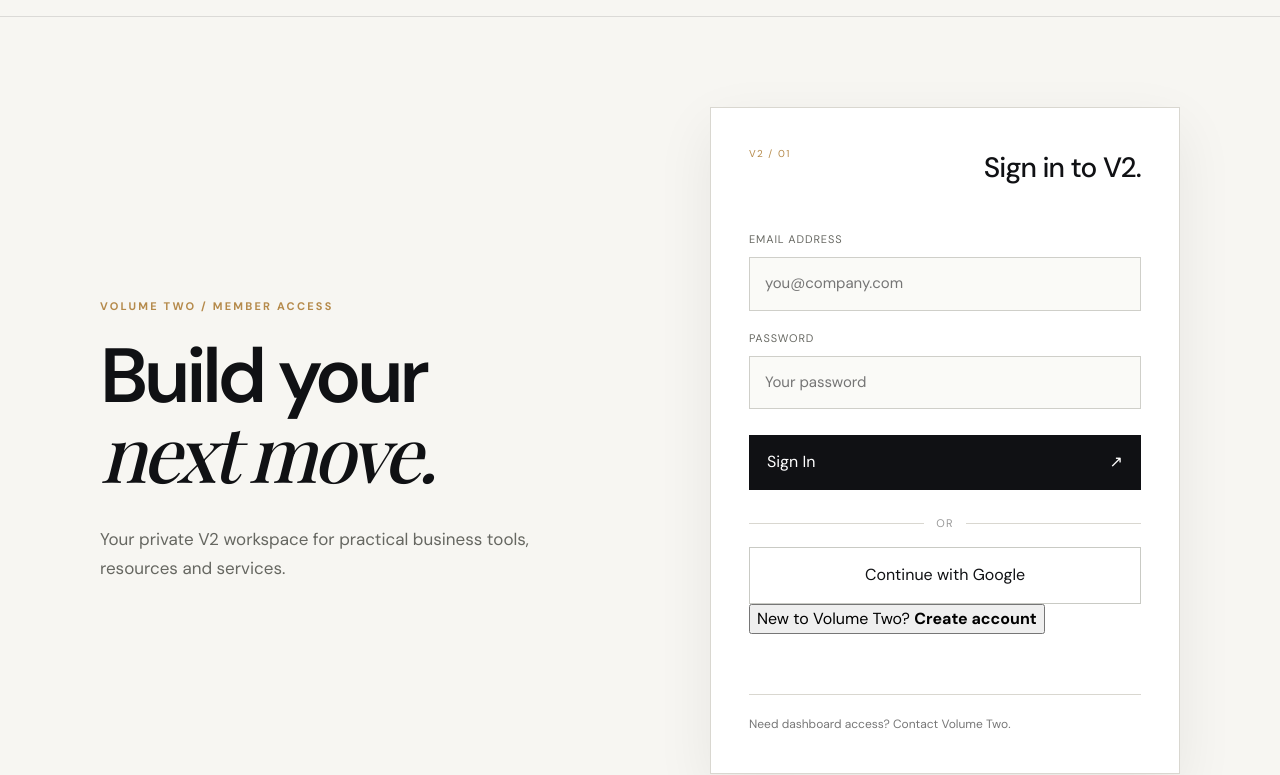
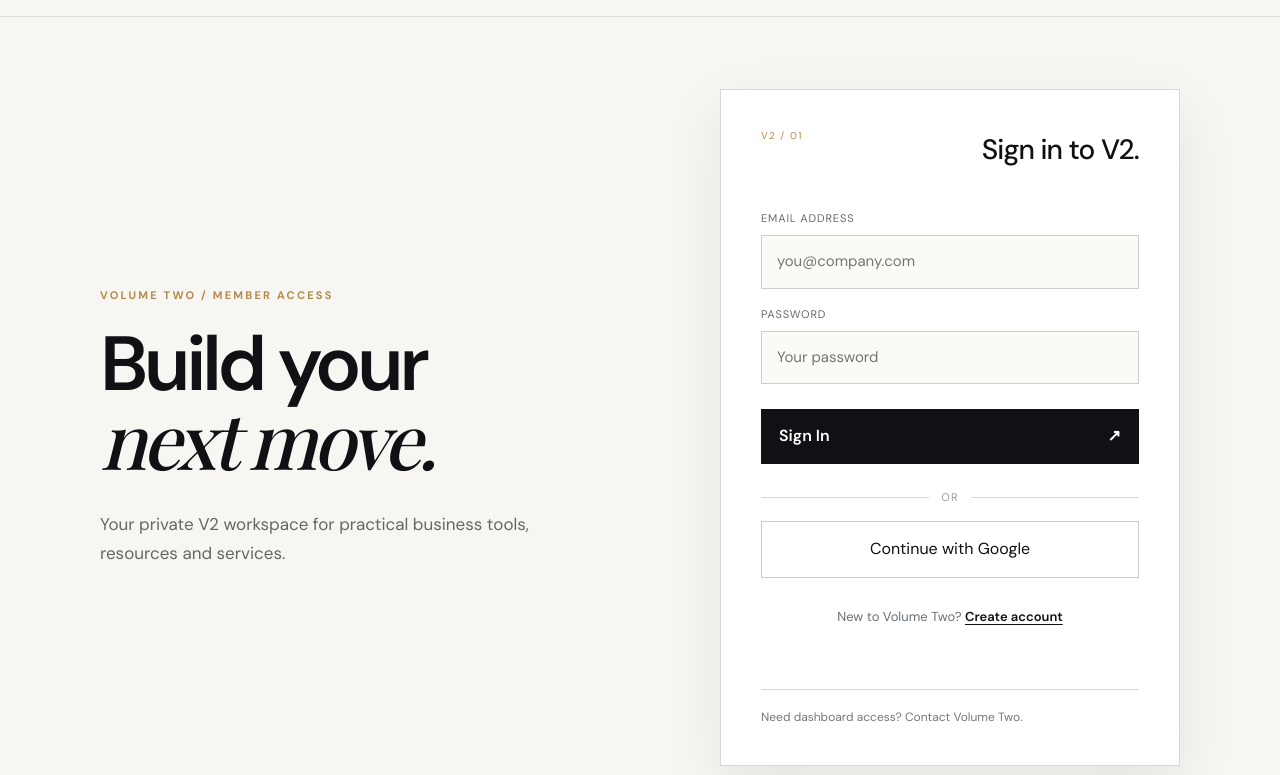
Before and after one commit to BlackSurvivalGear/VOLUMETWO, a plain HTML site: page auth.html in a window 1280 px wide. Shown: the part 65-840 px from the top of the page. Drawn offline with nearby package versions, Linux system fonts and the light colour scheme; no server answers; a web font is replaced by a local one.

Commit message:
style auth as commercial account flow

```diff
--- a/auth.css
+++ b/auth.css
@@ -1,27 +1,34 @@
 .auth-page{background:var(--paper)}
-.auth-main{min-height:calc(100vh - 170px);display:flex;align-items:center;padding:90px 4vw}
-.auth-panel{width:min(1080px,100%);margin:auto;display:grid;grid-template-columns:1fr minmax(340px,470px);gap:9vw;align-items:center}
-.auth-copy h1{font-size:clamp(48px,6vw,78px);line-height:.98;letter-spacing:-.055em;margin:0;font-weight:600}
+.auth-main{min-height:calc(100vh - 170px);display:flex;align-items:center;padding:72px 4vw}
+.auth-panel{width:min(1080px,100%);margin:auto;display:grid;grid-template-columns:1fr minmax(390px,460px);gap:8vw;align-items:center}
+.auth-copy h1{font-size:clamp(50px,6vw,78px);line-height:.96;letter-spacing:-.055em;margin:0;font-weight:600}
 .auth-copy h1 em{font-family:'Playfair Display',Georgia,serif;font-weight:500}
-.auth-copy>p:last-child{max-width:510px;color:#666761;font-size:17px;line-height:1.7;margin:30px 0 0}
-.auth-card{background:#fff;border:1px solid var(--line);padding:38px;box-shadow:0 20px 55px rgba(16,17,20,.07)}
-.auth-card-heading{display:flex;justify-content:space-between;align-items:start;gap:20px;margin-bottom:32px}
+.auth-copy>p:last-child{max-width:470px;color:#666761;font-size:17px;line-height:1.7;margin:28px 0 0}
+.auth-card{background:#fff;border:1px solid var(--line);padding:38px 40px;box-shadow:0 20px 55px rgba(16,17,20,.08)}
+.auth-card-heading{display:flex;justify-content:space-between;align-items:start;gap:20px;margin-bottom:30px}
 .auth-card-heading span{font-size:10px;letter-spacing:.15em;color:var(--gold);text-transform:uppercase}
 .auth-card h2{font-size:28px;letter-spacing:-.03em;margin:0;font-weight:500}
-.auth-card form{display:grid;gap:9px}
-.auth-card label{font-size:11px;letter-spacing:.08em;text-transform:uppercase;color:#686963;margin-top:10px}
+.auth-card form{display:grid;gap:8px}
+.auth-card label{font-size:11px;letter-spacing:.08em;text-transform:uppercase;color:#686963;margin-top:9px}
 .auth-card input{width:100%;box-sizing:border-box;border:1px solid #cfcfc9;background:#fafaf7;padding:14px 15px;font:inherit;font-size:15px;outline:none}
 .auth-card input:focus{border-color:var(--gold);box-shadow:0 0 0 2px rgba(181,138,75,.12)}
 .auth-submit,.google-button{width:100%;border:0;padding:15px 18px;font:inherit;cursor:pointer;margin-top:17px}
-.auth-submit{background:var(--ink);color:white;text-align:left;display:flex;justify-content:space-between}
-.google-button{border:1px solid #c9cac4;background:white;color:var(--ink);margin-top:0}
+.auth-submit{background:var(--ink);color:#fff;text-align:left;display:flex;justify-content:space-between;font-weight:600}
+.google-button{border:1px solid #c9cac4;background:#fff;color:var(--ink);margin-top:0}
 .auth-submit:disabled,.google-button:disabled{opacity:.55;cursor:wait}
 .auth-divider{display:flex;align-items:center;gap:12px;margin:25px 0 15px;color:#999;font-size:11px;text-transform:uppercase;letter-spacing:.12em}
 .auth-divider:before,.auth-divider:after{content:"";height:1px;background:var(--line);flex:1}
+.auth-switch{display:block;width:100%;border:0;background:none;color:#687078;font:inherit;font-size:13px;cursor:pointer;text-align:center;margin:25px 0 0;padding:4px}
+.auth-switch strong{color:var(--ink);text-decoration:underline;text-underline-offset:3px;font-weight:600}
+.auth-switch:hover strong{color:var(--gold)}
+.auth-switch-back{margin-top:22px}
+.auth-view-intro{font-size:14px;line-height:1.6;color:#687078;margin:-4px 0 18px}
+.auth-member-note{font-size:12px;line-height:1.6;color:#777;margin:18px 0 0;padding-top:16px;border-top:1px solid var(--line)}
 .auth-status{min-height:20px;font-size:13px;margin:16px 0 0;color:#686963}
 .auth-status.error{color:#9a3e35}
-.auth-help{font-size:12px;line-height:1.6;color:#777;margin:24px 0 0;padding-top:20px;border-top:1px solid var(--line)}
+.auth-help{font-size:12px;line-height:1.6;color:#777;margin:22px 0 0;padding-top:18px;border-top:1px solid var(--line)}
 .auth-help a{color:inherit;text-underline-offset:3px}
 .auth-back{font-size:11px;text-transform:uppercase;letter-spacing:.12em;color:inherit;text-decoration:none}
-@media(max-width:800px){.auth-main{padding:70px 6vw}.auth-panel{grid-template-columns:1fr;gap:45px}.auth-card{padding:30px}.auth-copy h1{font-size:clamp(46px,12vw,68px)}}
-@media(max-width:480px){.auth-main{padding:55px 5vw}.auth-card{padding:24px}.auth-card-heading{display:block}.auth-card-heading h2{margin-top:12px}.auth-copy>p:last-child{font-size:15px}}
+[hidden]{display:none!important}
+@media(max-width:800px){.auth-main{padding:60px 6vw}.auth-panel{grid-template-columns:1fr;gap:42px}.auth-card{padding:30px}.auth-copy h1{font-size:clamp(46px,12vw,68px)}}
+@media(max-width:480px){.auth-main{padding:48px 5vw}.auth-card{padding:25px}.auth-card-heading{display:block}.auth-card-heading h2{margin-top:12px}.auth-copy>p:last-child{font-size:15px}}
```
